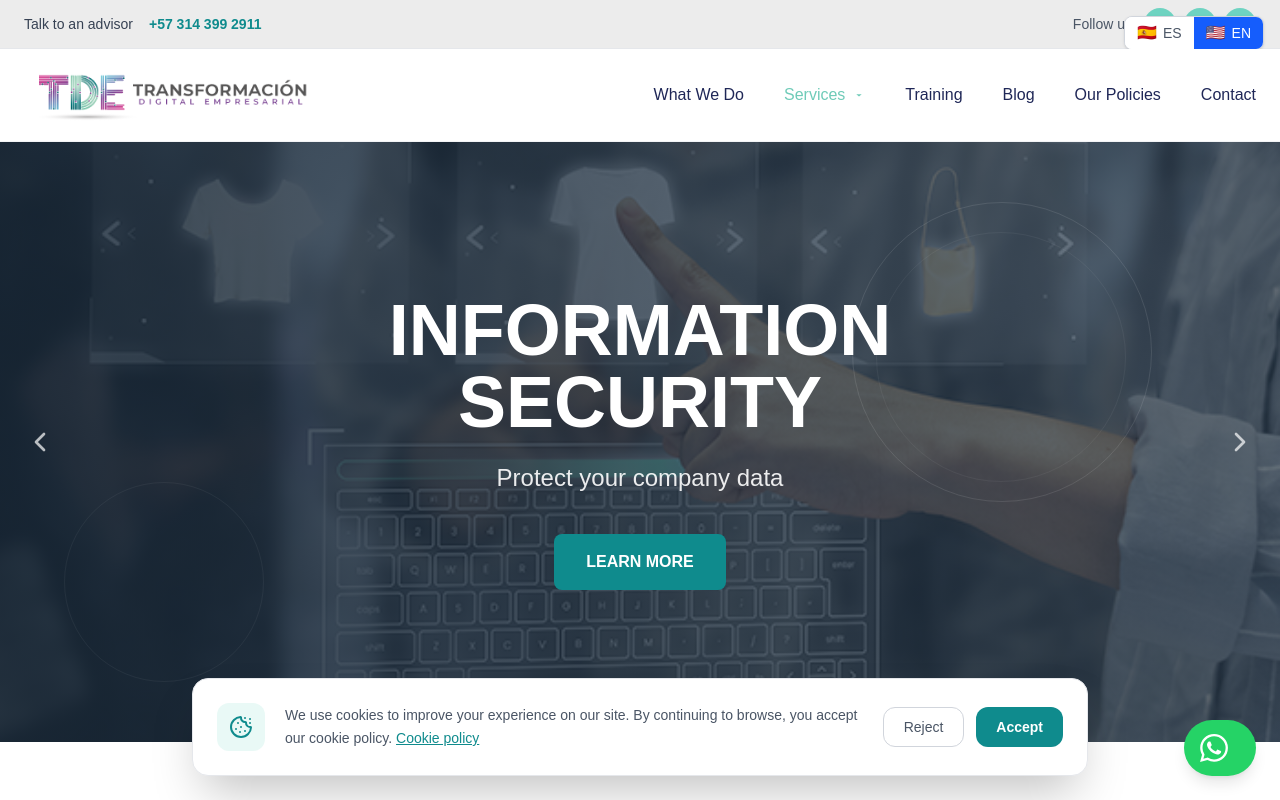
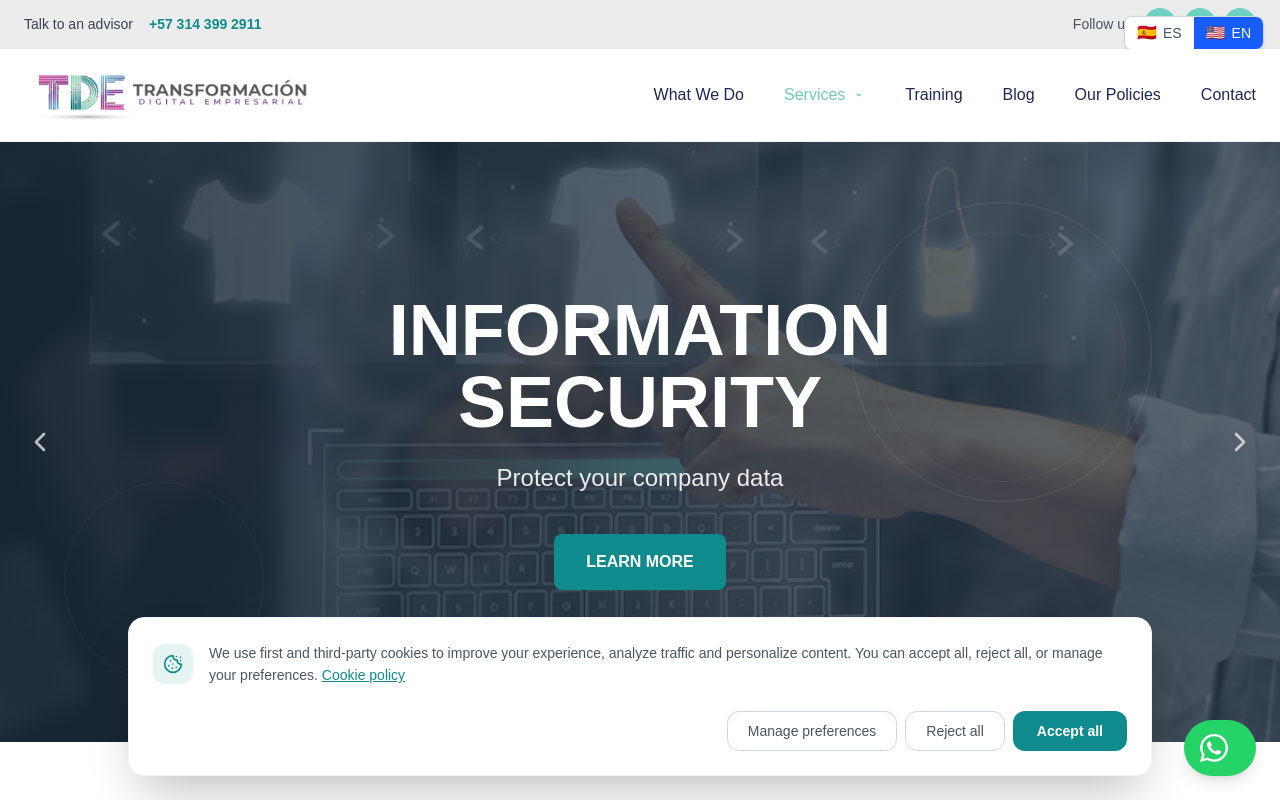
Before and after one commit to Eskalab/webCompilance, a Next.js app: page / in a window 1280 px wide. Shown: the top 800 px of the page. Built offline with nearby package versions, Linux system fonts and the light colour scheme.

Commit message:
WEB: cookie consent popup con categorías y toggles estilo F1

```diff
--- a/src/components/cookie-consent.tsx
+++ b/src/components/cookie-consent.tsx
@@ -2,64 +2,265 @@
 
 import { useState, useEffect } from 'react';
 import { useLanguage } from '@/contexts/language';
-import { Cookie } from 'lucide-react';
+import { Cookie, X, ChevronDown, ChevronUp, Shield } from 'lucide-react';
 
-const STORAGE_KEY = 'cookie-consent';
+const STORAGE_KEY = 'cookie-consent-v2';
+
+interface CookiePreferences {
+  necessary: boolean;
+  analytics: boolean;
+  marketing: boolean;
+  preferences: boolean;
+}
+
+const DEFAULT_PREFS: CookiePreferences = {
+  necessary: true,
+  analytics: false,
+  marketing: false,
+  preferences: false,
+};
+
+const CATEGORIES = {
+  necessary: {
+    es: { name: 'Estrictamente necesarias', desc: 'Estas cookies son imprescindibles para el funcionamiento del sitio web y no pueden desactivarse. Generalmente solo se activan en respuesta a acciones como iniciar sesión o rellenar formularios.' },
+    en: { name: 'Strictly necessary', desc: 'These cookies are essential for the website to function and cannot be switched off. They are usually set in response to actions you take such as logging in or filling in forms.' },
+    always: true,
+  },
+  preferences: {
+    es: { name: 'Preferencias', desc: 'Permiten que el sitio recuerde información que cambia el comportamiento o aspecto del sitio, como el idioma preferido o la región en la que te encuentras.' },
+    en: { name: 'Preferences', desc: 'These cookies allow the website to remember choices you make and provide enhanced, more personalised features such as your preferred language or region.' },
+    always: false,
+  },
+  analytics: {
+    es: { name: 'Analíticas', desc: 'Nos permiten contar las visitas y fuentes de tráfico para medir y mejorar el rendimiento de nuestro sitio. Toda la información que recogen es agregada y por lo tanto anónima.' },
+    en: { name: 'Analytics', desc: 'These cookies allow us to count visits and traffic sources so we can measure and improve site performance. All information collected is aggregated and therefore anonymous.' },
+    always: false,
+  },
+  marketing: {
+    es: { name: 'Marketing y publicidad', desc: 'Estas cookies pueden ser establecidas a través de nuestro sitio por nuestros socios publicitarios. Pueden ser utilizadas para construir un perfil de tus intereses y mostrarte anuncios relevantes.' },
+    en: { name: 'Marketing & advertising', desc: 'These cookies may be set through our site by our advertising partners to build a profile of your interests and show you relevant adverts on other sites.' },
+    always: false,
+  },
+};
+
+type CategoryKey = keyof typeof CATEGORIES;
+
+function Toggle({ enabled, onChange, disabled }: { enabled: boolean; onChange: (v: boolean) => void; disabled?: boolean }) {
+  return (
+    <button
+      type="button"
+      role="switch"
+      aria-checked={enabled}
+      disabled={disabled}
+      onClick={() => !disabled && onChange(!enabled)}
+      className={`relative inline-flex h-6 w-11 shrink-0 rounded-full transition-colors duration-200 focus:outline-none ${
+        disabled ? 'cursor-not-allowed opacity-60' : 'cursor-pointer'
+      } ${enabled ? 'bg-[#0f8b8d]' : 'bg-gray-300'}`}
+    >
+      <span
+        className={`inline-block h-5 w-5 rounded-full bg-white shadow transform transition-transform duration-200 mt-0.5 ${
+          enabled ? 'translate-x-5' : 'translate-x-0.5'
+        }`}
+      />
+    </button>
+  );
+}
+
+function CategoryRow({
+  categoryKey,
+  prefs,
+  onChange,
+  locale,
+}: {
+  categoryKey: CategoryKey;
+  prefs: CookiePreferences;
+  onChange: (key: CategoryKey, val: boolean) => void;
+  locale: 'es' | 'en';
+}) {
+  const [open, setOpen] = useState(false);
+  const cat = CATEGORIES[categoryKey];
+  const info = cat[locale];
+
+  return (
+    <div className="border border-gray-200 rounded-xl overflow-hidden">
+      <div className="flex items-center justify-between px-4 py-3 bg-gray-50">
+        <button
+          type="button"
+          onClick={() => setOpen(!open)}
+          className="flex items-center gap-2 text-left flex-1 min-w-0"
+        >
+          {open ? <ChevronUp className="w-4 h-4 text-gray-400 shrink-0" /> : <ChevronDown className="w-4 h-4 text-gray-400 shrink-0" />}
+          <span className="font-semibold text-[#1e2a52] text-sm">{info.name}</span>
+          {cat.always && (
+            <span className="text-xs text-[#0f8b8d] font-medium bg-[#0f8b8d]/10 px-2 py-0.5 rounded-full">
+              {locale === 'es' ? 'Siempre activas' : 'Always active'}
+            </span>
+          )}
+        </button>
+        <Toggle
+          enabled={cat.always ? true : prefs[categoryKey]}
+          onChange={(v) => onChange(categoryKey, v)}
+          disabled={cat.always}
+        />
+      </div>
+      {open && (
+        <div className="px-4 py-3 text-sm text-gray-500 leading-relaxed border-t border-gray-100">
+          {info.desc}
+        </div>
+      )}
+    </div>
+  );
+}
 
 export default function CookieConsent() {
   const [visible, setVisible] = useState(false);
-  const { t } = useLanguage();
+  const [modalOpen, setModalOpen] = useState(false);
+  const [prefs, setPrefs] = useState<CookiePreferences>(DEFAULT_PREFS);
+  const { locale } = useLanguage();
 
   useEffect(() => {
     const stored = localStorage.getItem(STORAGE_KEY);
-    if (!stored) setVisible(true);
+    if (!stored) {
+      setVisible(true);
+    }
   }, []);
 
-  function handleAccept() {
-    localStorage.setItem(STORAGE_KEY, 'accepted');
+  function save(p: CookiePreferences) {
+    localStorage.setItem(STORAGE_KEY, JSON.stringify(p));
     setVisible(false);
+    setModalOpen(false);
   }
 
-  function handleReject() {
-    localStorage.setItem(STORAGE_KEY, 'rejected');
-    setVisible(false);
+  function handleAcceptAll() {
+    save({ necessary: true, analytics: true, marketing: true, preferences: true });
+  }
+
+  function handleRejectAll() {
+    save({ necessary: true, analytics: false, marketing: false, preferences: false });
+  }
+
+  function handleSavePrefs() {
+    save(prefs);
+  }
+
+  function updatePref(key: CategoryKey, val: boolean) {
+    setPrefs((p) => ({ ...p, [key]: val }));
   }
 
   if (!visible) return null;
 
+  const copy = {
+    banner: {
+      es: 'Utilizamos cookies propias y de terceros para mejorar tu experiencia, analizar el tráfico y personalizar el contenido. Puedes aceptarlas todas, rechazarlas o configurarlas según tus preferencias.',
+      en: 'We use first and third-party cookies to improve your experience, analyze traffic and personalize content. You can accept all, reject all, or manage your preferences.',
+    },
+    policy: { es: 'Política de cookies', en: 'Cookie policy' },
+    acceptAll: { es: 'Aceptar todas', en: 'Accept all' },
+    rejectAll: { es: 'Rechazar todas', en: 'Reject all' },
+    configure: { es: 'Configurar', en: 'Manage preferences' },
+    modalTitle: { es: 'Centro de preferencias de privacidad', en: 'Privacy preference center' },
+    modalSubtitle: {
+      es: 'Cuando visitas cualquier sitio web, puede almacenar o recuperar información en tu navegador, principalmente en forma de cookies. Esta información puede ser sobre ti, tus preferencias o tu dispositivo.',
+      en: 'When you visit any website, it may store or retrieve information on your browser, mostly in the form of cookies. This information might be about you, your preferences or your device.',
+    },
+    savePrefs: { es: 'Guardar mis preferencias', en: 'Save my preferences' },
+  };
+
   return (
+    <>
+      {/* Banner */}
       <div className="fixed bottom-0 inset-x-0 z-[100] p-4 sm:p-6">
-      <div className="max-w-4xl mx-auto bg-white rounded-2xl shadow-2xl border border-gray-200 p-6 flex flex-col sm:flex-row items-start sm:items-center gap-5">
-        <div className="w-12 h-12 rounded-xl bg-[#6ed3c1]/15 flex items-center justify-center shrink-0">
-          <Cookie className="w-6 h-6 text-[#0f8b8d]" />
+        <div className="max-w-5xl mx-auto bg-white rounded-2xl shadow-2xl border border-gray-100 overflow-hidden">
+          <div className="flex items-start gap-4 p-5 sm:p-6">
+            <div className="w-10 h-10 rounded-xl bg-[#0f8b8d]/10 flex items-center justify-center shrink-0 mt-0.5">
+              <Cookie className="w-5 h-5 text-[#0f8b8d]" />
             </div>
-
-        <p className="flex-1 text-sm text-gray-600 leading-relaxed">
-          {t('cookie_message')}{' '}
-          <a
-            href="/politicas#cookies"
-            className="text-[#0f8b8d] underline hover:text-[#0c7475]"
-          >
-            {t('cookie_policy_link')}
+            <div className="flex-1 min-w-0">
+              <p className="text-sm text-gray-600 leading-relaxed">
+                {copy.banner[locale]}{' '}
+                <a href="/politicas#cookies" className="text-[#0f8b8d] underline hover:text-[#0c7475] whitespace-nowrap">
+                  {copy.policy[locale]}
                 </a>
               </p>
-
-        <div className="flex gap-3 shrink-0">
+            </div>
+          </div>
+          <div className="flex flex-col sm:flex-row gap-2 px-5 sm:px-6 pb-5 sm:pb-6 sm:justify-end">
             <button
-            onClick={handleReject}
-            className="h-10 px-5 rounded-xl border border-gray-300 text-gray-600 text-sm font-medium hover:bg-gray-50 transition"
+              onClick={() => setModalOpen(true)}
+              className="h-10 px-5 rounded-xl border border-gray-300 text-gray-600 text-sm font-medium hover:bg-gray-50 transition order-3 sm:order-1"
             >
-            {t('cookie_reject')}
+              {copy.configure[locale]}
             </button>
-
             <button
-            onClick={handleAccept}
-            className="h-10 px-5 rounded-xl bg-[#0f8b8d] text-white text-sm font-semibold hover:bg-[#0c7475] transition"
+              onClick={handleRejectAll}
+              className="h-10 px-5 rounded-xl border border-gray-300 text-gray-600 text-sm font-medium hover:bg-gray-50 transition order-2"
             >
-            {t('cookie_accept')}
+              {copy.rejectAll[locale]}
+            </button>
+            <button
+              onClick={handleAcceptAll}
+              className="h-10 px-6 rounded-xl bg-[#0f8b8d] text-white text-sm font-semibold hover:bg-[#0c7475] transition order-1 sm:order-3"
+            >
+              {copy.acceptAll[locale]}
             </button>
           </div>
         </div>
       </div>
+
+      {/* Modal de configuración */}
+      {modalOpen && (
+        <div className="fixed inset-0 z-[200] flex items-center justify-center p-4">
+          <div className="absolute inset-0 bg-black/50 backdrop-blur-sm" onClick={() => setModalOpen(false)} />
+          <div className="relative bg-white rounded-2xl shadow-2xl w-full max-w-xl max-h-[90vh] flex flex-col overflow-hidden">
+
+            {/* Header */}
+            <div className="flex items-center justify-between px-6 py-5 border-b border-gray-100">
+              <div className="flex items-center gap-3">
+                <div className="w-9 h-9 rounded-xl bg-[#1e2a52]/10 flex items-center justify-center">
+                  <Shield className="w-5 h-5 text-[#1e2a52]" />
+                </div>
+                <div>
+                  <h2 className="text-base font-bold text-[#1e2a52]">{copy.modalTitle[locale]}</h2>
+                </div>
+              </div>
+              <button onClick={() => setModalOpen(false)} className="w-8 h-8 flex items-center justify-center rounded-lg hover:bg-gray-100 transition">
+                <X className="w-4 h-4 text-gray-500" />
+              </button>
+            </div>
+
+            {/* Body */}
+            <div className="overflow-y-auto flex-1 px-6 py-5 space-y-4">
+              <p className="text-sm text-gray-500 leading-relaxed">{copy.modalSubtitle[locale]}</p>
+
+              {(Object.keys(CATEGORIES) as CategoryKey[]).map((key) => (
+                <CategoryRow key={key} categoryKey={key} prefs={prefs} onChange={updatePref} locale={locale} />
+              ))}
+
+              <p className="text-xs text-gray-400">
+                <a href="/politicas#cookies" className="text-[#0f8b8d] underline hover:text-[#0c7475]">
+                  {copy.policy[locale]}
+                </a>
+              </p>
+            </div>
+
+            {/* Footer */}
+            <div className="px-6 py-4 border-t border-gray-100 flex flex-col sm:flex-row gap-2 sm:justify-between">
+              <div className="flex gap-2">
+                <button onClick={handleRejectAll} className="h-10 px-4 rounded-xl border border-gray-300 text-gray-600 text-sm font-medium hover:bg-gray-50 transition">
+                  {copy.rejectAll[locale]}
+                </button>
+                <button onClick={handleAcceptAll} className="h-10 px-4 rounded-xl border border-[#0f8b8d] text-[#0f8b8d] text-sm font-medium hover:bg-[#0f8b8d]/5 transition">
+                  {copy.acceptAll[locale]}
+                </button>
+              </div>
+              <button onClick={handleSavePrefs} className="h-10 px-6 rounded-xl bg-[#1e2a52] text-white text-sm font-semibold hover:bg-[#16203d] transition">
+                {copy.savePrefs[locale]}
+              </button>
+            </div>
+
+          </div>
+        </div>
+      )}
+    </>
   );
 }
```
Lines whose indentation alone changed are shown as unchanged.
